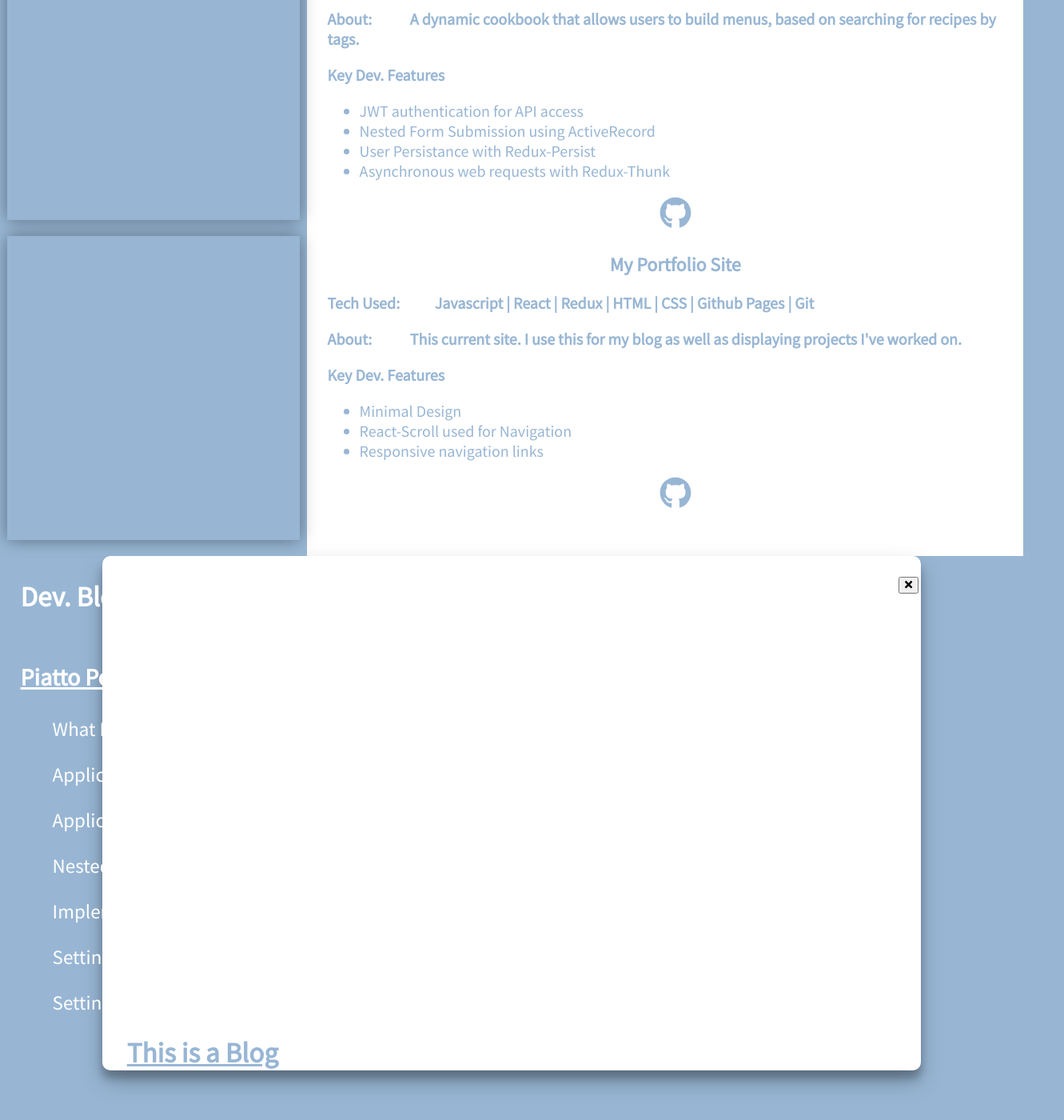
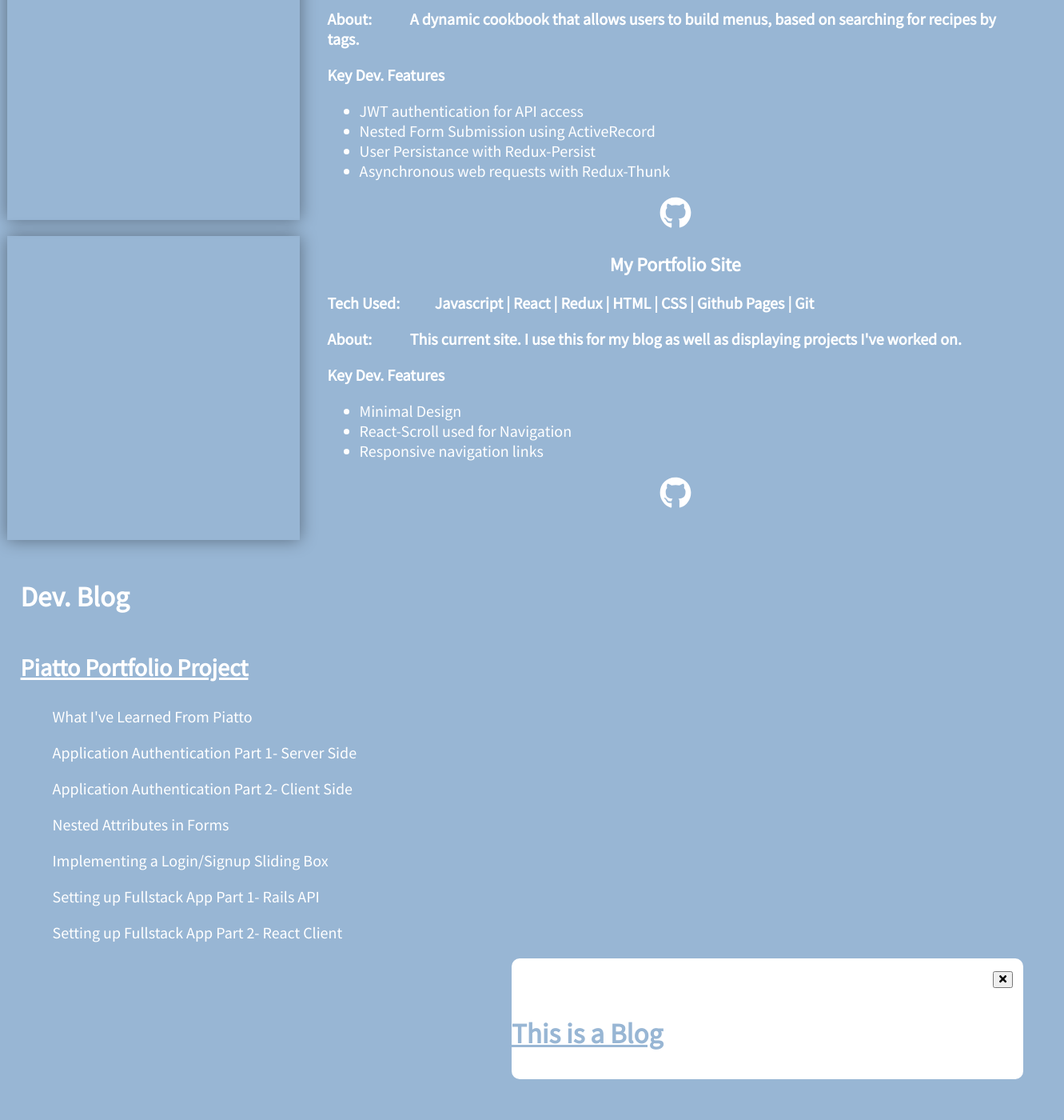
Before and after one commit to amckean12/alex-site, a React (Create React App) app: page / in a window 1280 px wide. Shown: the part 962-2362 px from the top of the page at 80% size, 1331 px wide, since content can reach past the window. Built offline with nearby package versions, Linux system fonts and the light colour scheme.

Commit message:
Need to figure out better route for blog

```diff
--- a/src/App.js
+++ b/src/App.js
@@ -29,13 +29,13 @@ class App extends Component {
           <nav>
             <ul>
               <li>
-                <Link to='Portfolio-Container' spy={true} smooth={true} offset={-70} duration={550} style={linkStyles}>Portfolio</Link>
+                <Link to='Portfolio-Container' spy={true} smooth={true} offset={-80} duration={550} style={linkStyles}>Portfolio</Link>
               </li>
               <li>
-                <Link to='blog-container' spy={true} smooth={true} offset={-70} duration={550} style={linkStyles}>Blog</Link>
+                <Link to='blog-container' spy={true} smooth={true} duration={550} style={linkStyles}>Blog</Link>
               </li>
               <li>
-                <Link to='splash-container' spy={true} smooth={true} offset={-70} duration={550} style={linkStyles}>Home</Link>
+                <Link to='splash-container' spy={true} smooth={true} duration={550} style={linkStyles}>Home</Link>
               </li>
             </ul>
           </nav>
--- a/src/blog.css
+++ b/src/blog.css
@@ -13,8 +13,9 @@
 }
 
 .blog-index{
-  width: 100%;
-  float: left;
+  padding-top: 7%;
+  position: relative;
+  width: 40%;
   padding-left: 2%;
   padding-right: 2%;
 }
@@ -26,7 +27,8 @@
 
 .blog-index li{
   list-style-type: none;
-  font-size: 25px;
+  font-size: 20px;
+  width: 100%;
 }
 
 .blog-index li:hover{
@@ -34,26 +36,19 @@
 }
 
 .blog-component{
-  z-index: 1;
-  width: 80%;
-  min-height: 480px;
-  box-shadow: 0 14px 28px rgba(0,0,0,0.25),
-			0 10px 10px rgba(0,0,0,0.22);
+  width: 50%;
+  float: right;
   border-radius: 10px;
   background-color: white;
-  margin: auto;
   color: #98B6D4;
 }
 
 .blog-component h3{
-  padding-left: 3%;
-  padding-top: 2%;
   font-size: 35px;
   text-decoration: underline;
 }
 
 .blog-component button{
-  z-index: 2;
   margin-left: 94%;
   margin-top: 2.5%;
 }
--- a/src/components/blog-component.js
+++ b/src/components/blog-component.js
@@ -1,6 +1,7 @@
 import React from 'react'
 import { FontAwesomeIcon } from '@fortawesome/react-fontawesome'
 import { faTimes } from '@fortawesome/free-solid-svg-icons'
+import '../blog.css'
 
 const Blog = (props) => (
   <div className="blog-component">
--- a/src/containers/blog-container.js
+++ b/src/containers/blog-container.js
@@ -61,7 +61,7 @@ class BlogContainer extends Component {
              </li>
            </ul>
          </div>
-         { this.renderedBlog() }
+         {this.renderedBlog()}
        </div>
      )
    }
--- a/src/portfolio.css
+++ b/src/portfolio.css
@@ -1,8 +1,8 @@
 .Portfolio-Container{
   width: 100%;
-  background-color: white;
+  background-color: #98B6D4;
   font-family: 'Source Sans Pro', sans-serif;
-  color: #98B6D4;
+  color: white;
   height: 100vh;
 }
 
@@ -42,7 +42,7 @@
 
 .project-link-container a{
   font-size: 40px;
-  color: #98B6D4;
+  color: white;
 }
 
 
```
